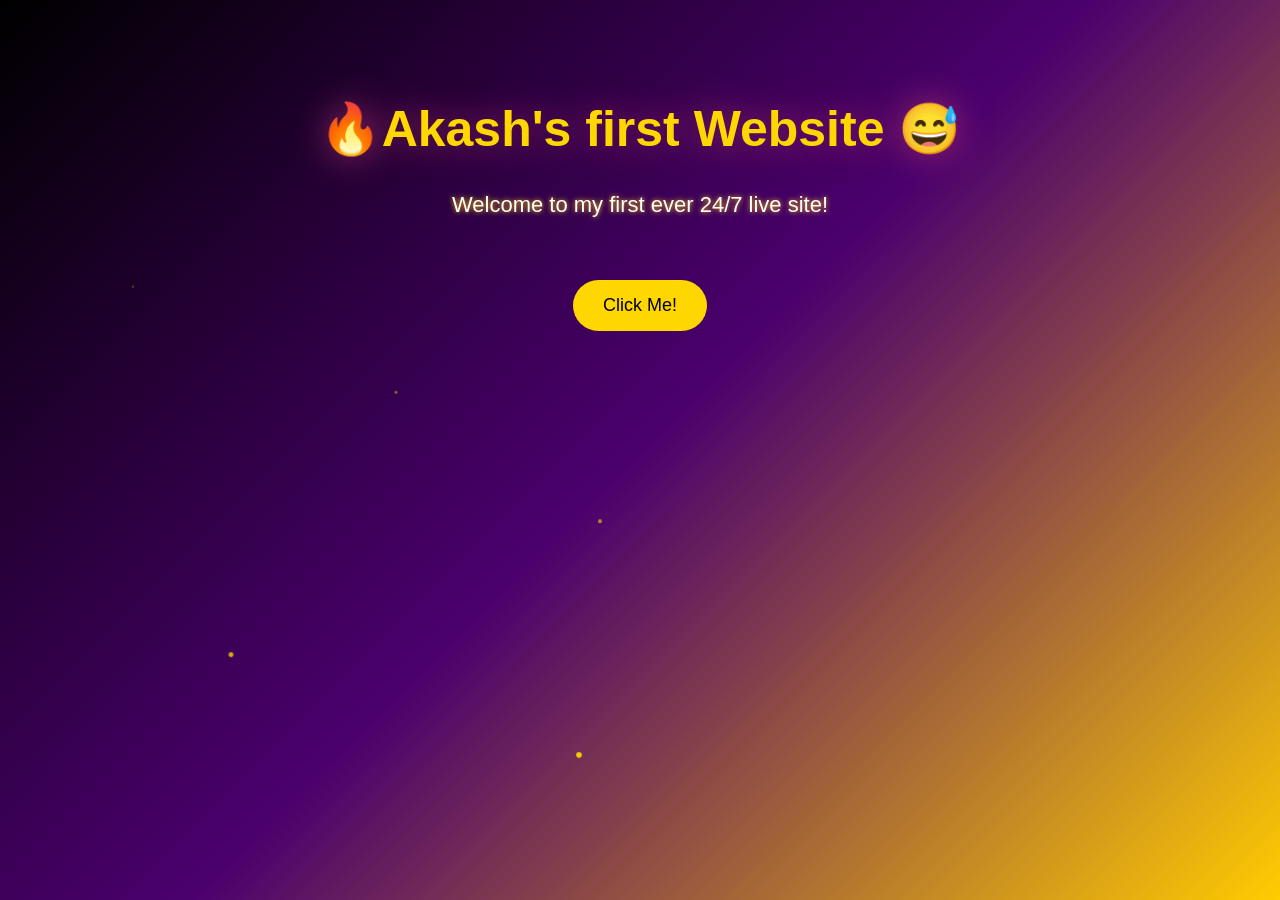
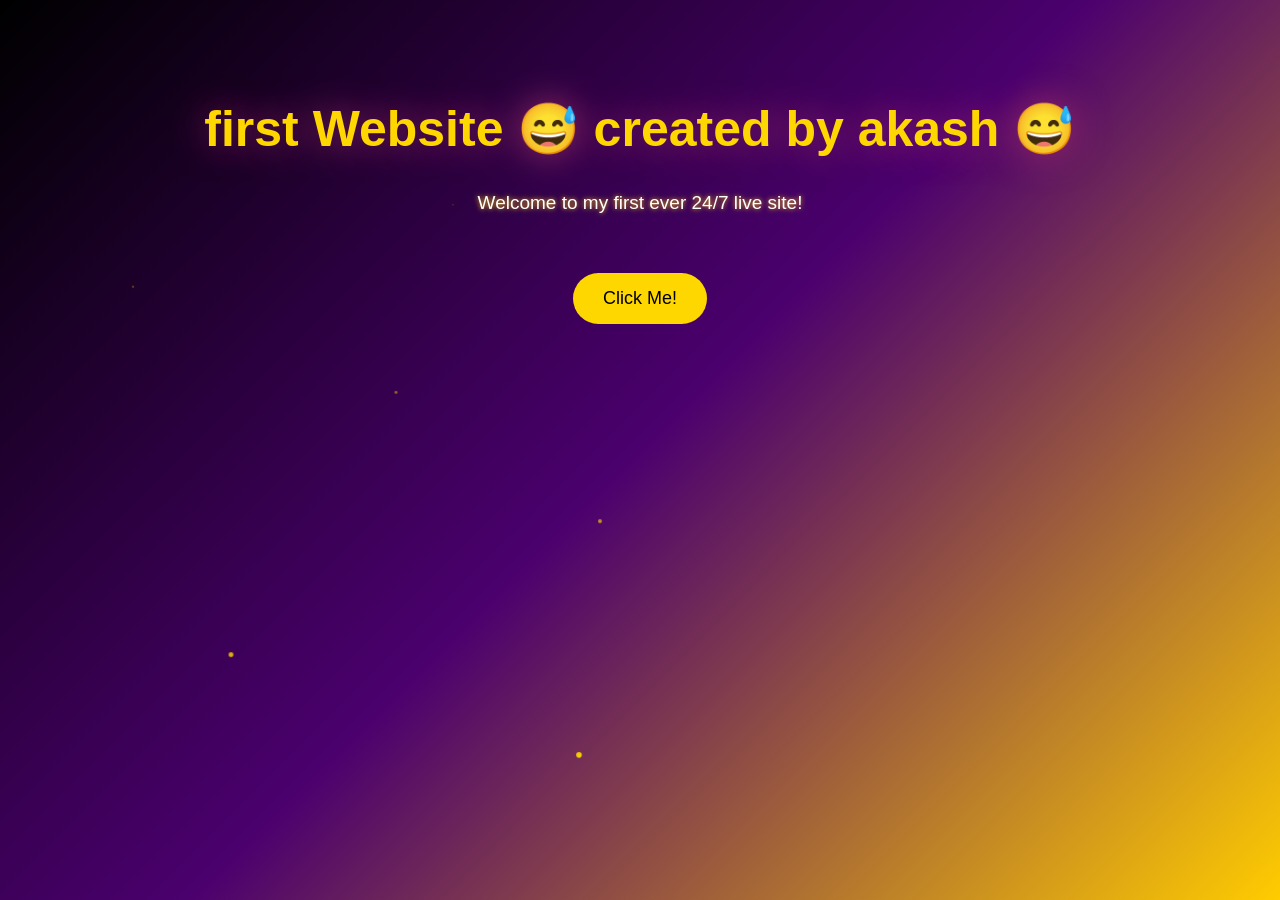
Before and after one commit to Hello12-ship/First-site, a plain HTML site: page index.html in a window 1280 px wide. Drawn offline with Linux system fonts and the light colour scheme.

Commit message:
Update index.html

```diff
--- a/index.html
+++ b/index.html
@@ -25,7 +25,7 @@
       to { text-shadow: 0 0 40px purple; }
     }
     p {
-      font-size: 22px;
+      font-size: 19px;
       color: #fff;
       text-shadow: 0 0 5px #ffcc00;
     }
@@ -59,9 +59,9 @@
   </style>
 </head>
 <body>
-  <h1>🔥Akash's first Website 😅</h1>
+  <h1>first Website 😅 created by akash 😅</h1>
   <p>Welcome to my first ever 24/7 live site!</p>
-  <button onclick="alert('Thanks for visiting, Royal Friend! 👑')">Click Me!</button>
+  <button onclick="alert('Thanks for visiting,Friend! 👑')">Click Me!</button>
 
   <script>
     // Random sparkle effect
```
